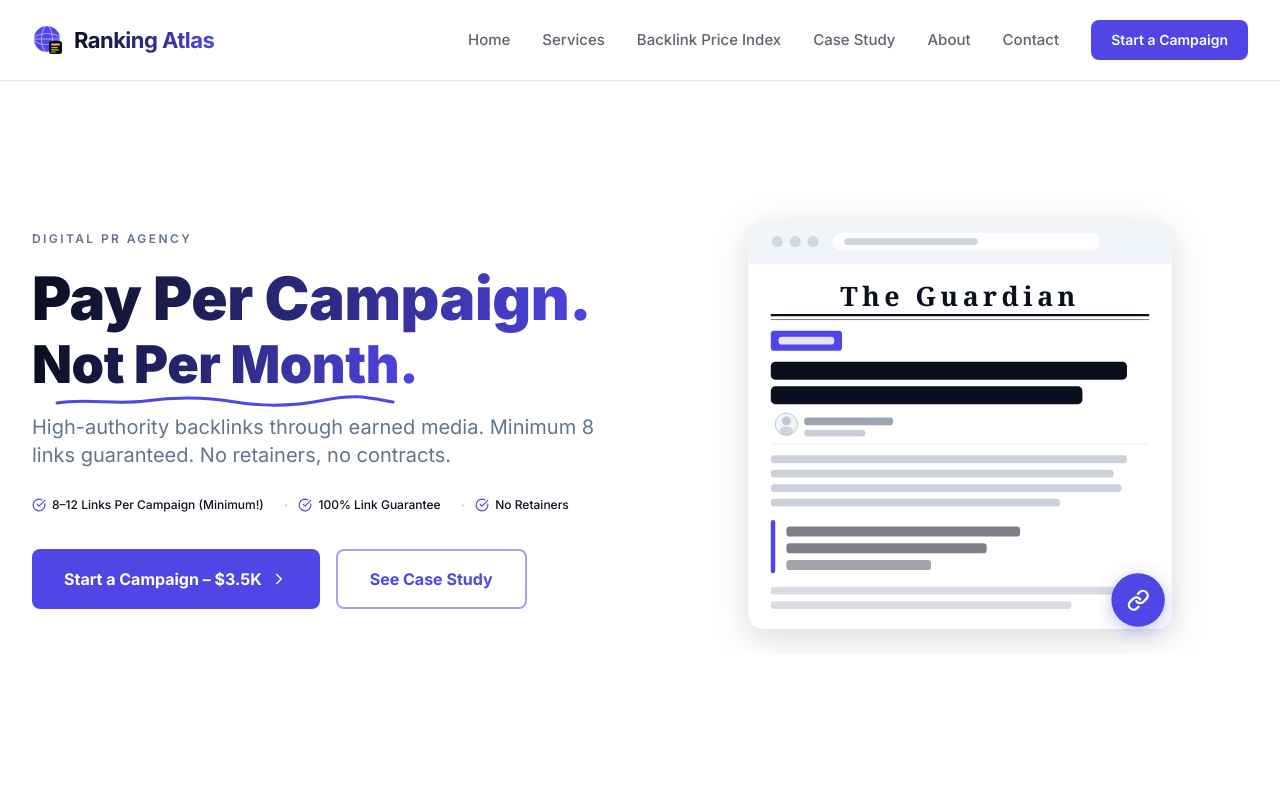
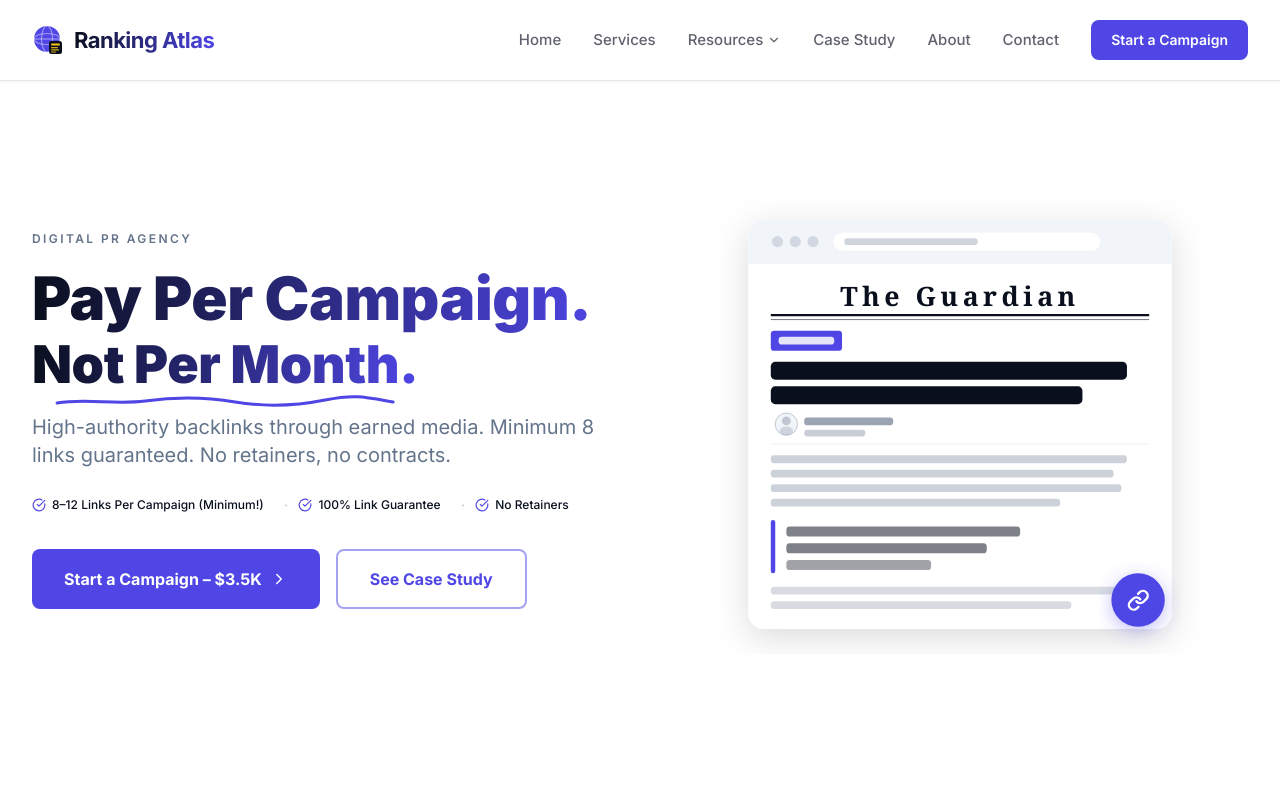
Before and after one commit to dpf1988/ranking-atlas-website, a React (Vite) app: page / in a window 1280 px wide. Shown: the top 800 px of the page. Built offline with nearby package versions, Linux system fonts and the light colour scheme.

Commit message:
Add Resources dropdown to nav, Resources footer section, absolute URLs on Price Index page

```diff
--- a/src/App.jsx
+++ b/src/App.jsx
@@ -121,18 +121,12 @@
 // ─── NAVBAR ───────────────────────────────────────────────────────────────────
 function Navbar() {
   const [menuOpen, setMenuOpen] = useState(false)
+  const [resourcesOpen, setResourcesOpen] = useState(false)
   const { pathname } = useLocation()
   const isHome = pathname === '/'
-
-  const links = [
-    { label: 'Home',       href: isHome ? '#home'       : '/'          },
-    { label: 'Services',            href: isHome ? '#services'   : '/#services' },
-    { label: 'Backlink Price Index', href: '/backlink-price-index.html' },
-    { label: 'Case Study',          href: isHome ? '#case-study' : '/#case-study' },
-    { label: 'About',      href: '/about' },
-    { label: 'Contact',    href: isHome ? '#contact' : '/contact' },
-  ]
   const contactHref = isHome ? '#contact' : '/#contact'
+  const navLink = 'text-[#0A0F1E]/65 hover:text-[#0A0F1E] text-[0.9375rem] font-medium transition-colors duration-200'
+  const mobileLink = 'block px-4 py-3 text-[#0A0F1E]/65 hover:text-[#0A0F1E] hover:bg-[#F1F5F9] transition-colors text-sm font-medium'
 
   return (
     <header className="fixed top-0 left-0 right-0 z-50 bg-white border-b border-[#0A0F1E]/10 shadow-sm">
@@ -156,12 +150,32 @@
           </a>
 
           <nav className="hidden md:flex items-center gap-8 ml-auto mr-8">
-            {links.map((l) => (
-              <a key={l.label} href={l.href}
-                className="text-[#0A0F1E]/65 hover:text-[#0A0F1E] text-[0.9375rem] font-medium transition-colors duration-200">
-                {l.label}
-              </a>
-            ))}
+            <a href={isHome ? '#home' : '/'} className={navLink}>Home</a>
+            <a href={isHome ? '#services' : '/#services'} className={navLink}>Services</a>
+
+            {/* Resources dropdown */}
+            <div className="relative"
+              onMouseEnter={() => setResourcesOpen(true)}
+              onMouseLeave={() => setResourcesOpen(false)}>
+              <button
+                onClick={() => setResourcesOpen(o => !o)}
+                className={`flex items-center gap-1 ${navLink}`}>
+                Resources
+                <ChevronDown size={14} style={{ transition: 'transform 0.2s', transform: resourcesOpen ? 'rotate(180deg)' : 'rotate(0deg)' }} />
+              </button>
+              {resourcesOpen && (
+                <div className="absolute top-full left-0 mt-2 w-52 bg-white rounded-lg shadow-lg border border-[#0A0F1E]/10 py-1 z-50">
+                  <a href="/backlink-price-index.html"
+                    className="block px-4 py-2.5 text-sm text-[#0A0F1E]/65 hover:text-[#0A0F1E] hover:bg-[#F1F5F9] transition-colors">
+                    Backlink Price Index
+                  </a>
+                </div>
+              )}
+            </div>
+
+            <a href={isHome ? '#case-study' : '/#case-study'} className={navLink}>Case Study</a>
+            <a href="/about" className={navLink}>About</a>
+            <a href={isHome ? '#contact' : '/contact'} className={navLink}>Contact</a>
           </nav>
 
           <div className="hidden md:flex">
@@ -179,12 +193,15 @@
 
         {menuOpen && (
           <div className="md:hidden bg-white border-t border-[#0A0F1E]/10 py-4">
-            {links.map((l) => (
-              <a key={l.label} href={l.href} onClick={() => setMenuOpen(false)}
-                className="block px-4 py-3 text-[#0A0F1E]/65 hover:text-[#0A0F1E] hover:bg-[#F1F5F9] transition-colors text-sm font-medium">
-                {l.label}
-              </a>
-            ))}
+            <a href={isHome ? '#home' : '/'} onClick={() => setMenuOpen(false)} className={mobileLink}>Home</a>
+            <a href={isHome ? '#services' : '/#services'} onClick={() => setMenuOpen(false)} className={mobileLink}>Services</a>
+            <a href="/backlink-price-index.html" onClick={() => setMenuOpen(false)}
+              className="block px-4 py-3 pl-8 text-[#0A0F1E]/65 hover:text-[#0A0F1E] hover:bg-[#F1F5F9] transition-colors text-sm font-medium">
+              ↳ Backlink Price Index
+            </a>
+            <a href={isHome ? '#case-study' : '/#case-study'} onClick={() => setMenuOpen(false)} className={mobileLink}>Case Study</a>
+            <a href="/about" onClick={() => setMenuOpen(false)} className={mobileLink}>About</a>
+            <a href={isHome ? '#contact' : '/contact'} onClick={() => setMenuOpen(false)} className={mobileLink}>Contact</a>
             <div className="px-4 pt-3 pb-1">
               <a href={contactHref} onClick={() => setMenuOpen(false)}
                 className="block bg-[#4F46E5] hover:bg-[#4338CA] text-white text-sm font-semibold px-5 py-2.5 rounded-lg text-center transition-colors duration-200">
@@ -853,9 +870,8 @@
 function Footer() {
   const navLinks = [
     { label: 'Home',       href: '/'           },
-    { label: 'Services',            href: '/#services'              },
-    { label: 'Backlink Price Index', href: '/backlink-price-index.html' },
-    { label: 'Case Study',          href: '/#case-study'            },
+    { label: 'Services',   href: '/#services'  },
+    { label: 'Case Study', href: '/#case-study'},
     { label: 'About',      href: '/about'      },
     { label: 'Contact',    href: '/contact'    },
   ]
@@ -863,7 +879,7 @@
   return (
     <footer className="bg-[#0A0F1E] border-t border-white/10">
       <div className="max-w-7xl mx-auto px-4 sm:px-6 lg:px-8 py-16">
-        <div className="grid grid-cols-1 md:grid-cols-3 gap-12 mb-12">
+        <div className="grid grid-cols-1 md:grid-cols-2 lg:grid-cols-4 gap-12 mb-12">
           <div>
             <a href="/" className="flex items-center gap-2.5 mb-4">
               <LogoIcon size={32} />
@@ -886,6 +902,19 @@
                   {l.label}
                 </a>
               ))}
+            </nav>
+          </div>
+
+          <div>
+            <h4 className="text-white font-semibold text-sm uppercase tracking-widest mb-5">Resources</h4>
+            <nav className="space-y-3">
+              <a href="/backlink-price-index.html"
+                className="block text-sm transition-colors duration-200"
+                style={{ color: MID_GREY }}
+                onMouseEnter={e => e.currentTarget.style.color = INDIGO}
+                onMouseLeave={e => e.currentTarget.style.color = MID_GREY}>
+                Backlink Price Index
+              </a>
             </nav>
           </div>
 
```
Also changed, not shown: public/backlink-price-index.html (+17 -3 lines).
